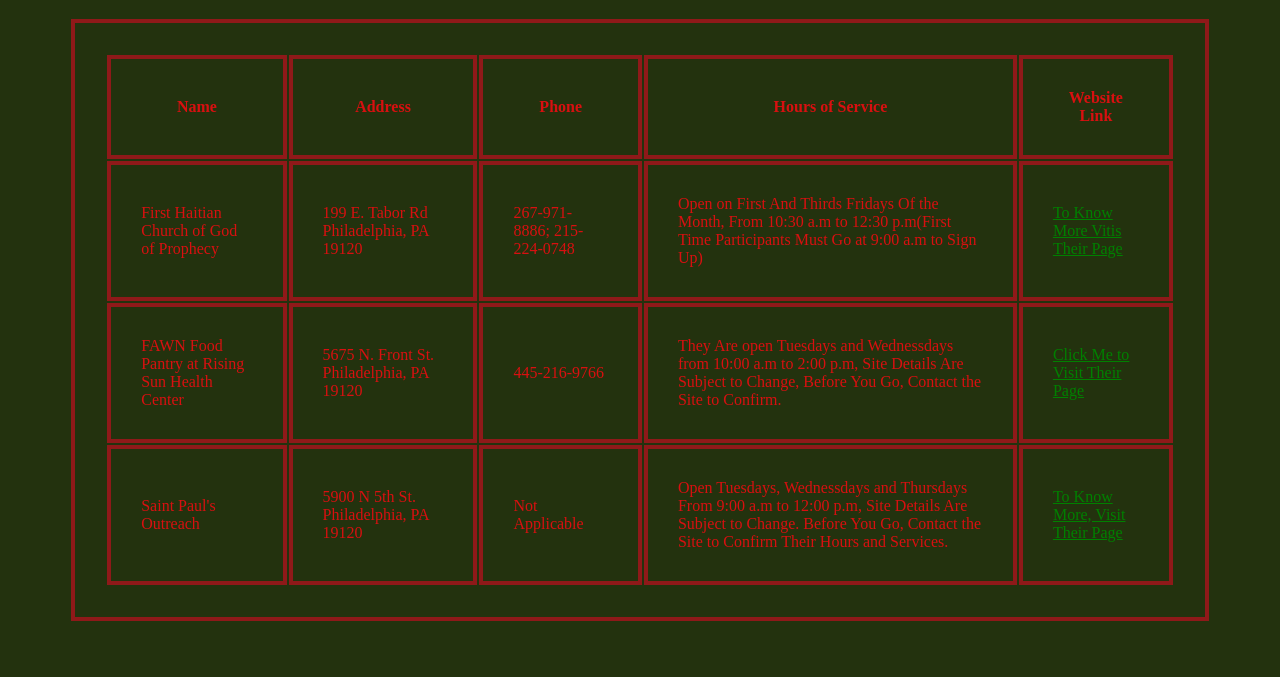
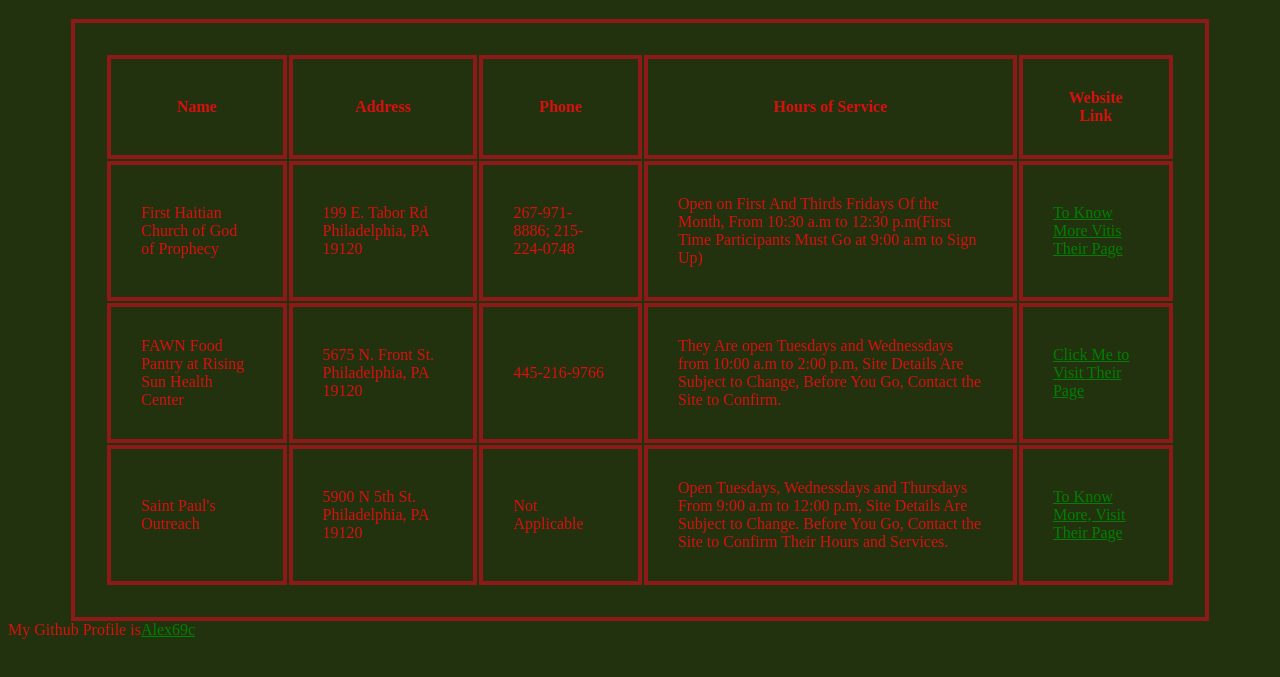
Before and after one commit to Alex69c/project03, a plain HTML site: page index.html in a window 1280 px wide. Shown: the part 61-738 px from the top of the page. Drawn offline with Linux system fonts and the light colour scheme.

Commit message:
index.html

```diff
--- a/index.html
+++ b/index.html
@@ -46,5 +46,6 @@
 
 
 </body>
+<footer>My Github Profile is<a href="https://github.com/Alex69c">Alex69c</a></footer>
 
 </html>
```
